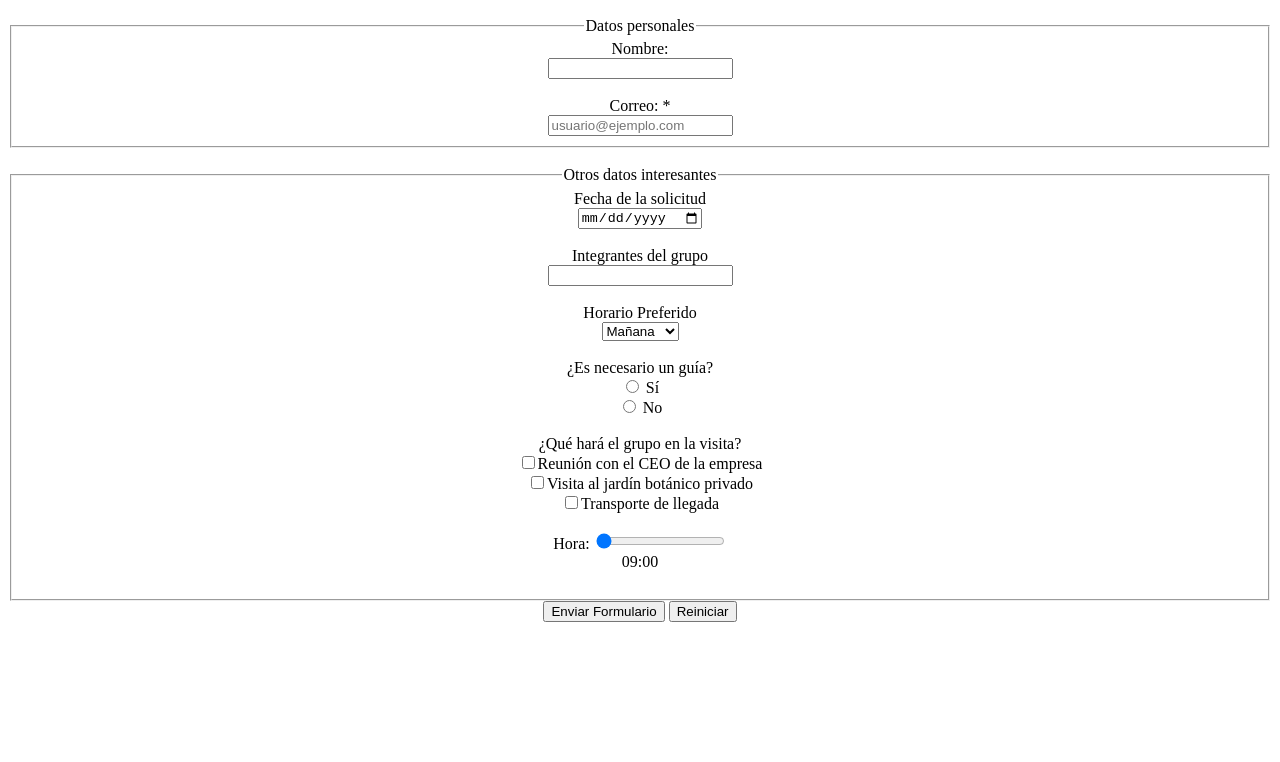
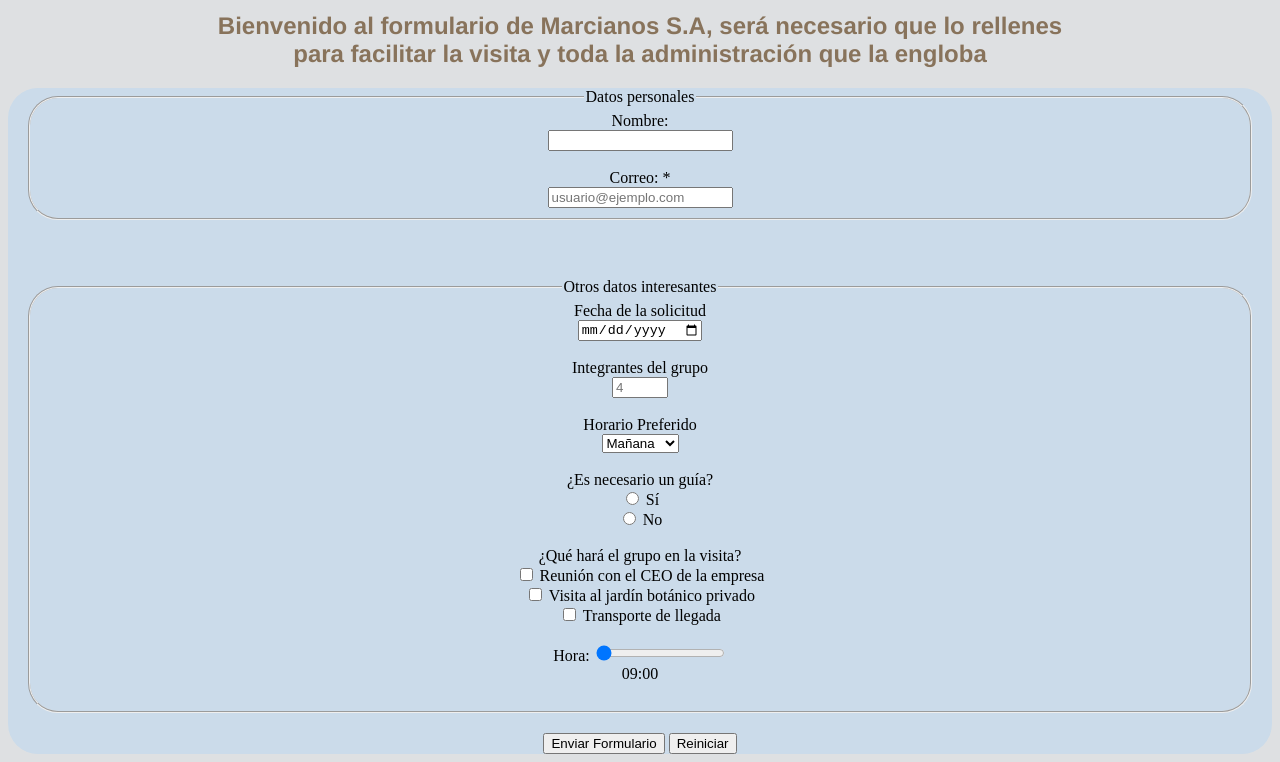
Before and after one commit to iizzaann-dev/Lenguaje-de-marcas, a plain HTML site: page Formulario/formulario.html in a window 1280 px wide. Shown: the part 137-899 px from the top of the page. Before the commit the page ends 800 px from the top, so only its background shows below. Drawn offline with Linux system fonts and the light colour scheme.

Commit message:
pagina terminada en la estructura

```diff
--- /dev/null
+++ b/Formulario/estilos.css
@@ -0,0 +1,39 @@
+body{
+    background-color: rgb(222, 224, 226);
+}
+
+h1{
+    text-align: center;
+    font-size: 60px;
+    font-family: 'Franklin Gothic Medium', 'Arial Narrow', Arial, sans-serif;
+    color: rgb(136, 115, 91);color: rgb(136, 115, 91);
+}
+
+h2{
+    text-align: center;
+    font-family: 'Franklin Gothic Medium', 'Arial Narrow', Arial, sans-serif;
+    color: rgb(136, 115, 91);
+
+}
+
+form{
+    text-align: center;
+    background-color: rgb(203, 219, 234);
+    border-radius: 30px;
+}
+
+.datosPersonales{
+    border-radius: 30px;
+    margin-left: 20px;
+    margin-right: 20px;
+    margin-top: 20px;
+    margin-bottom: 20px;
+}
+
+.otrosDatos{
+    border-radius: 30px;
+    margin-left: 20px;
+    margin-right: 20px;
+    margin-top: 20px;
+    margin-bottom: 20px;
+}
--- a/Formulario/formulario.html
+++ b/Formulario/formulario.html
@@ -4,25 +4,21 @@
     <meta charset="UTF-8">
     <meta name="viewport" content="width=device-width, initial-scale=1.0">
     <title>Formulario</title>
+
+    <link rel="stylesheet" href="estilos.css">
 </head>
-
-<style>
-    body{
-        text-align: center;
-    }
-</style>
 
 <body>
     <h1 class = "titulo">Formulario de admision</h1>
 
     <h2>Bienvenido al formulario de Marcianos S.A, será necesario que lo rellenes <br>
         para facilitar la visita y toda la administración que la engloba</h2>
-    <form action="mensajeRecivido.html" method="post">
+    <form action="mensajeRecibido.html" method="get">
 
-        <fieldset>
+        <fieldset class = "datosPersonales">
             <legend>Datos personales</legend>
             <label for="name">Nombre:</label><br>
-            <input type="text" id="name" name = "Nombre"><br>
+            <input type="text" id="name" name = "Nombre" required><br>
 
             <br>
 
@@ -32,7 +28,7 @@
 
         <br>
 
-        <fieldset>
+        <fieldset class = "otrosDatos">
             <legend>Otros datos interesantes</legend>
             <label for="fecha">Fecha de la solicitud</label><br>
             <input type="date" name="Fecha" id="fecha"><br>
@@ -40,7 +36,7 @@
             <br>
 
             <label for="integrantesDelGrupo">Integrantes del grupo</label><br>
-            <input type="number" name="Integrantes" id="integrantesDelGrupo"><br>
+            <input type="number" name="Integrantes" id="integrantesDelGrupo" min="1" max="16" placeholder="4"><br>
 
             <br>
 
@@ -57,12 +53,14 @@
             <input type="radio" name="guardar" value="si"> Sí<br>
             <input type="radio" name="guardar" value="no"> No<br>
 
+
             <br>
 
             <label for="asistencia">¿Qué hará el grupo en la visita?</label><br>
-            <input type="checkbox">Reunión con el CEO de la empresa<br>
-            <input type="checkbox">Visita al jardín botánico privado<br>
-            <input type="checkbox">Transporte de llegada<br>
+            <input type="checkbox" name="actividad" value="ceo"> Reunión con el CEO de la empresa<br>
+            <input type="checkbox" name="actividad" value="jardin"> Visita al jardín botánico privado<br>
+            <input type="checkbox" name="actividad" value="transporte"> Transporte de llegada<br>
+
 
             <br>
 
```
Also changed, not shown: Formulario/mensajeRecibido.html (renamed from Formulario/mensajeRecivido.html, +2 -2 lines).
